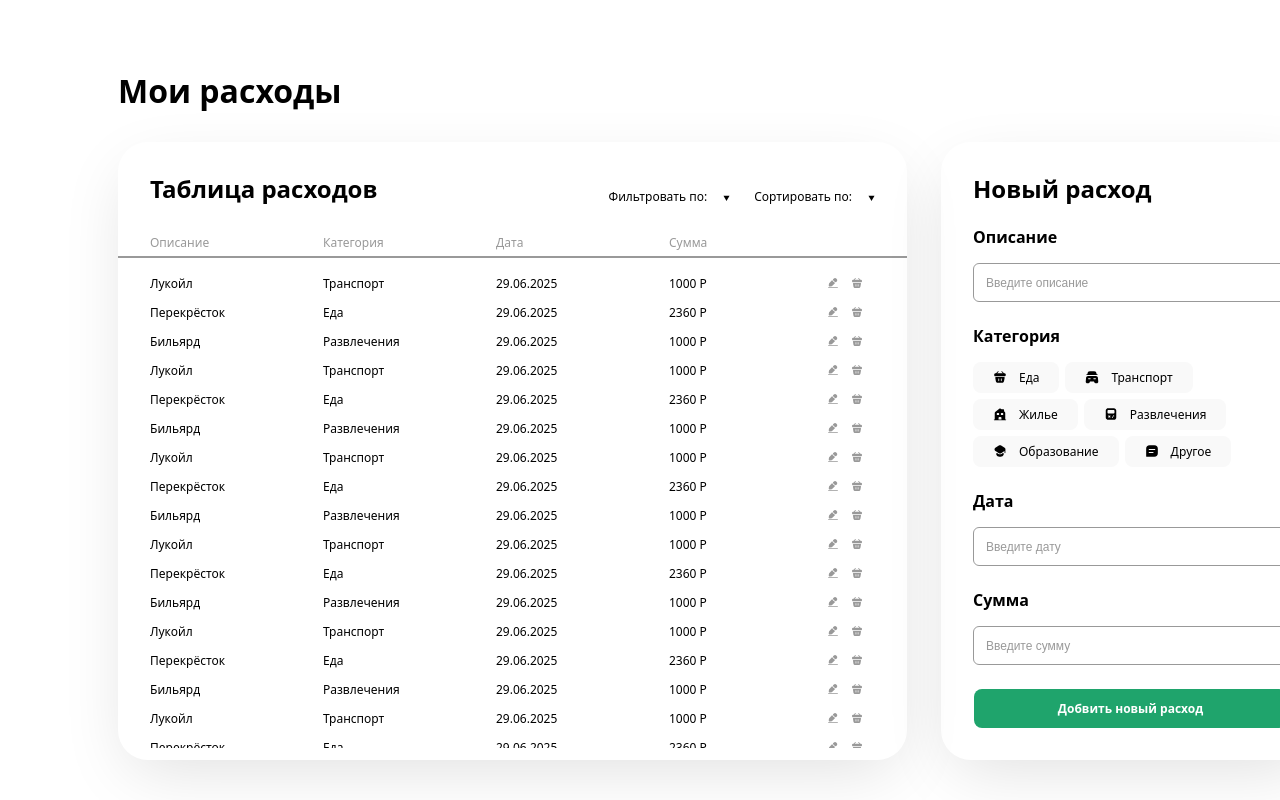
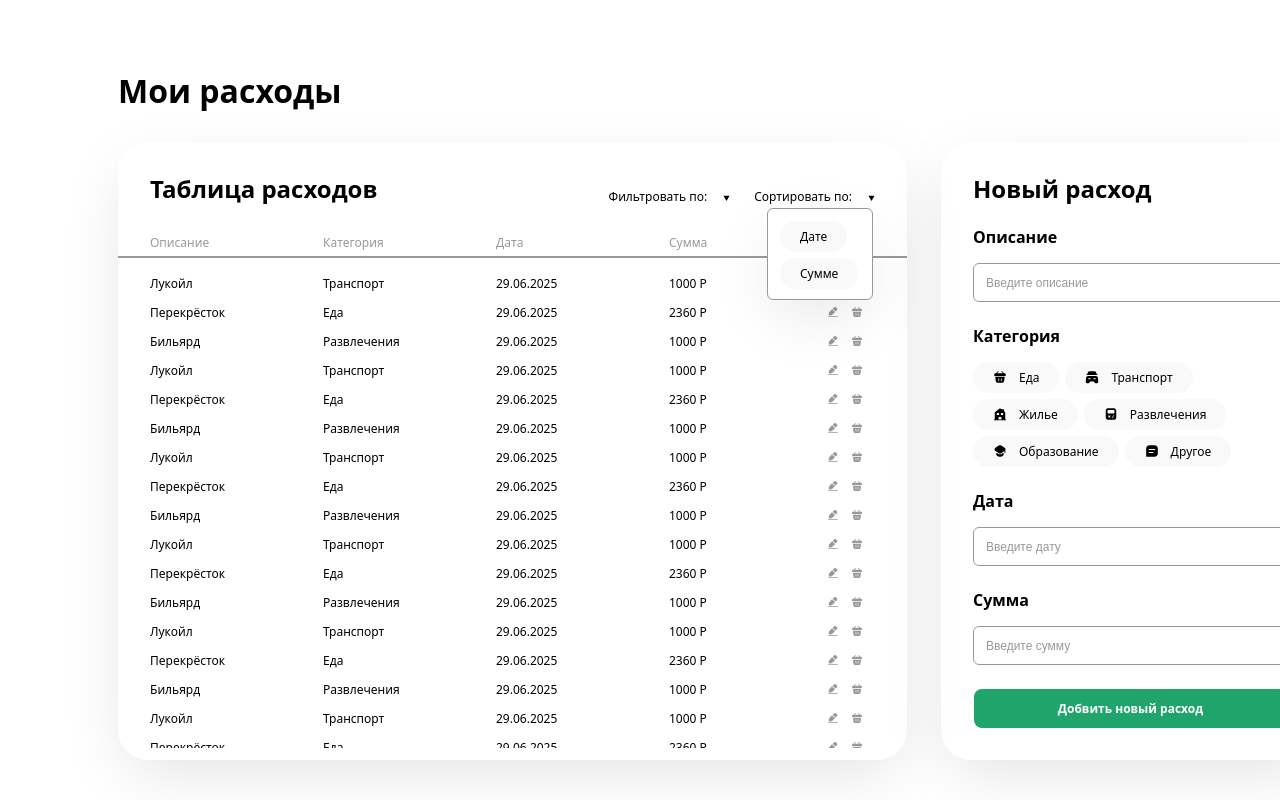
Before and after one commit to x3imal/SkyproWallet, a React (Vite) app: page / in a window 1280 px wide. Shown: the top 800 px of the page. Built offline with nearby package versions, Linux system fonts and the light colour scheme.

Commit message:
Added filtering and sorting buttons

```diff
--- a/src/components/ExpenseTable.jsx
+++ b/src/components/ExpenseTable.jsx
@@ -28,6 +28,7 @@ export const TableContainer = styled.div`
 `;
 
 export const ContainerHeader = styled.div`
+  position: relative;
   display: flex;
   padding: 32px;
   gap: 130px;
@@ -62,6 +63,7 @@ export const FilterBattons = styled.div`
 export const FilterBatton = styled.div`
   display: flex;
   gap: 8px;
+  cursor: pointer;
 
   p {
     color: rgba(0, 0, 0, 1);
@@ -78,10 +80,34 @@ export const FilterBatton = styled.div`
       border-color: #fff;
     }
   }
+`;
 
-  img {
-    cursor: pointer;
-  }
+export const FilterCategory = styled.div`
+  position: absolute;
+  top: 66px;
+  right: 166px;
+  width: 176px;
+  height: 240px;
+  box-sizing: border-box;
+  border: 0.5px solid rgba(153, 153, 153, 1);
+  border-radius: 6px;
+  box-shadow: 0px 20px 67px -12px rgba(0, 0, 0, 0.13);
+  background: rgba(255, 255, 255, 1);
+  padding: 12px;
+`;
+
+export const SortCategory = styled.div`
+  position: absolute;
+  top: 66px;
+  right: 34px;
+  width: 106px;
+  height: 92px;
+  box-sizing: border-box;
+  border: 0.5px solid rgba(153, 153, 153, 1);
+  border-radius: 6px;
+  box-shadow: 0px 20px 67px -12px rgba(0, 0, 0, 0.13);
+  background: rgba(255, 255, 255, 1);
+  padding: 12px;
 `;
 
 export const ContainerTitles = styled.div`
@@ -273,6 +299,12 @@ export const ExpenseCategories = styled.div`
 export const ExpenseCategoriesButton = styled.button`
   padding: 8px 20px;
   border: none;
+  border-radius: 30px;
+
+  &:focus {
+    outline: none;
+    background: rgba(219, 255, 233, 1);
+  }
 `;
 
 export const CategoriesButtonContent = styled.div`
@@ -315,7 +347,9 @@ export const NewExpenseAddButton = styled.button`
 
 export const ExpenseTable = () => {
   const titles = ['Описание', 'Категория', 'Дата', 'Сумма'];
-  const [ isEditExpense, setIsEditExpense ] = useState(false);
+  const [isEditExpense, setIsEditExpense] = useState(false);
+  const [isSort, setIsSort] = useState(true);
+  const [isFilter, setIsFilter] = useState(false);
 
   const expenses = [
     {
@@ -468,6 +502,22 @@ export const ExpenseTable = () => {
     }
   };
 
+  const sortExpense = () => {
+    if (isSort) {
+      setIsSort(false);
+    } else {
+      setIsSort(true);
+    }
+  };
+
+  const filterExpense = () => {
+    if (isFilter) {
+      setIsFilter(false);
+    } else {
+      setIsFilter(true);
+    }
+  };
+
   return (
     <>
       <TableItem>
@@ -479,14 +529,14 @@ export const ExpenseTable = () => {
             <ContainerHeader>
               <h3>Таблица расходов</h3>
               <FilterBattons>
-                <FilterBatton>
+                <FilterBatton onClick={filterExpense}>
                   <p>Фильтровать по:</p>
                   <p></p>
                   <p>
                     <img src="public/FilterArrow.svg" alt="Arrow" />
                   </p>
                 </FilterBatton>
-                <FilterBatton>
+                <FilterBatton onClick={sortExpense}>
                   <p>Сортировать по:</p>
                   <p></p>
                   <p>
@@ -494,6 +544,64 @@ export const ExpenseTable = () => {
                   </p>
                 </FilterBatton>
               </FilterBattons>
+              {isFilter && (
+                <FilterCategory>
+                  <ExpenseCategories>
+                    <ExpenseCategoriesButton>
+                      <CategoriesButtonContent>
+                        <img src="public/FoodIcon.svg" alt="FoodIcon" />
+                        <p>Еда</p>
+                      </CategoriesButtonContent>
+                    </ExpenseCategoriesButton>
+                    <ExpenseCategoriesButton>
+                      <CategoriesButtonContent>
+                        <img src="public/TransportIcon.svg" alt="TransportIcon" />
+                        <p>Транспорт</p>
+                      </CategoriesButtonContent>
+                    </ExpenseCategoriesButton>
+                    <ExpenseCategoriesButton>
+                      <CategoriesButtonContent>
+                        <img src="public/HouseIcon.svg" alt="HouseIcon" />
+                        <p>Жилье</p>
+                      </CategoriesButtonContent>
+                    </ExpenseCategoriesButton>
+                    <ExpenseCategoriesButton>
+                      <CategoriesButtonContent>
+                        <img src="public/GameIcon.svg" alt="GameIcon" />
+                        <p>Развлечения</p>
+                      </CategoriesButtonContent>
+                    </ExpenseCategoriesButton>
+                    <ExpenseCategoriesButton>
+                      <CategoriesButtonContent>
+                        <img src="public/EducationIcon.svg" alt="EducationIcon" />
+                        <p>Образование</p>
+                      </CategoriesButtonContent>
+                    </ExpenseCategoriesButton>
+                    <ExpenseCategoriesButton>
+                      <CategoriesButtonContent>
+                        <img src="public/OtherIcon.svg" alt="OtherIcon" />
+                        <p>Другое</p>
+                      </CategoriesButtonContent>
+                    </ExpenseCategoriesButton>
+                  </ExpenseCategories>
+                </FilterCategory>
+              )}
+              {isSort && (
+                <SortCategory>
+                  <ExpenseCategories>
+                    <ExpenseCategoriesButton>
+                      <CategoriesButtonContent>
+                        <p>Дате</p>
+                      </CategoriesButtonContent>
+                    </ExpenseCategoriesButton>
+                    <ExpenseCategoriesButton>
+                      <CategoriesButtonContent>
+                        <p>Сумме</p>
+                      </CategoriesButtonContent>
+                    </ExpenseCategoriesButton>
+                  </ExpenseCategories>
+                </SortCategory>
+              )}
             </ContainerHeader>
             <ContainerTitles>
               {titles.map((title) => (
```
